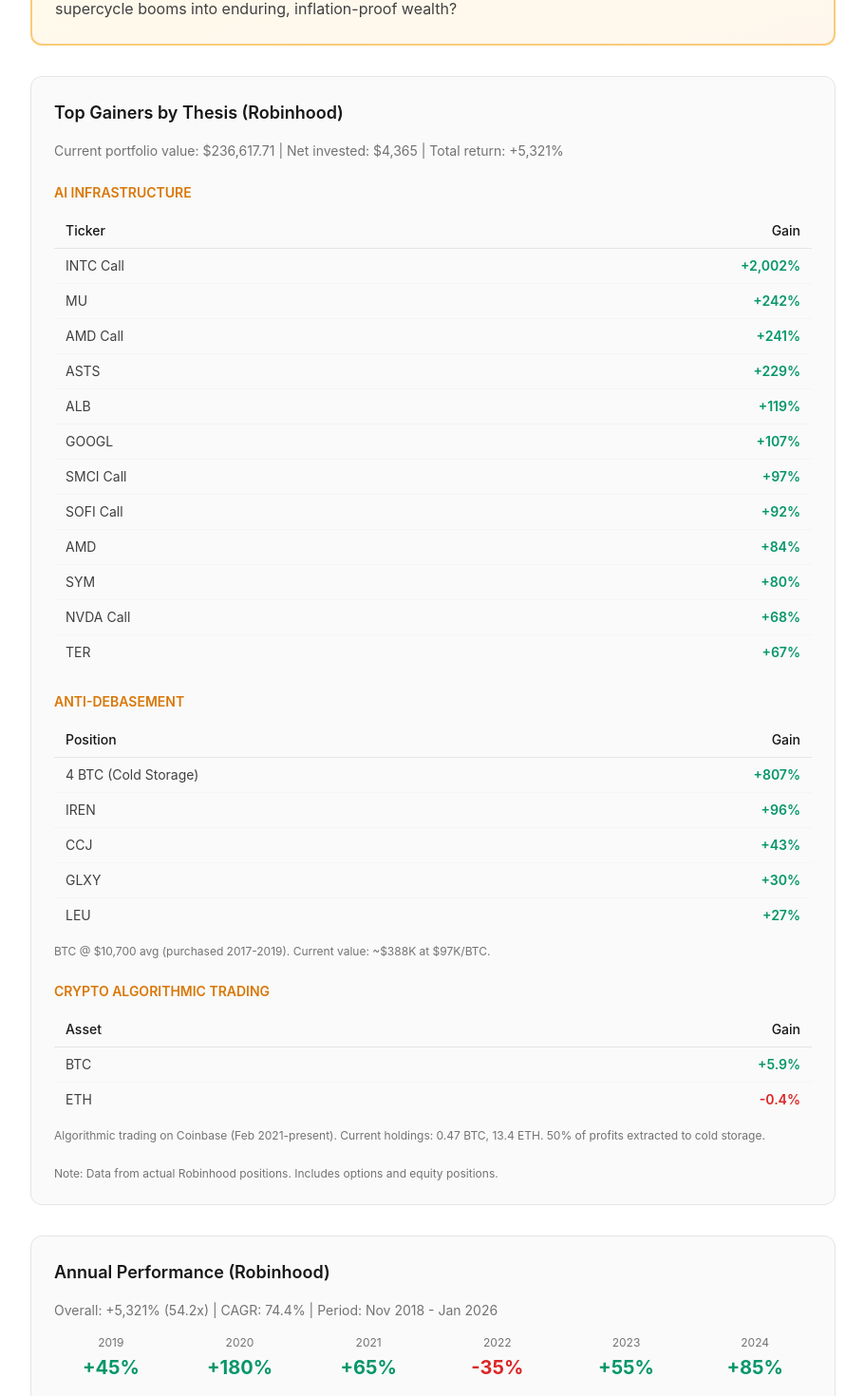
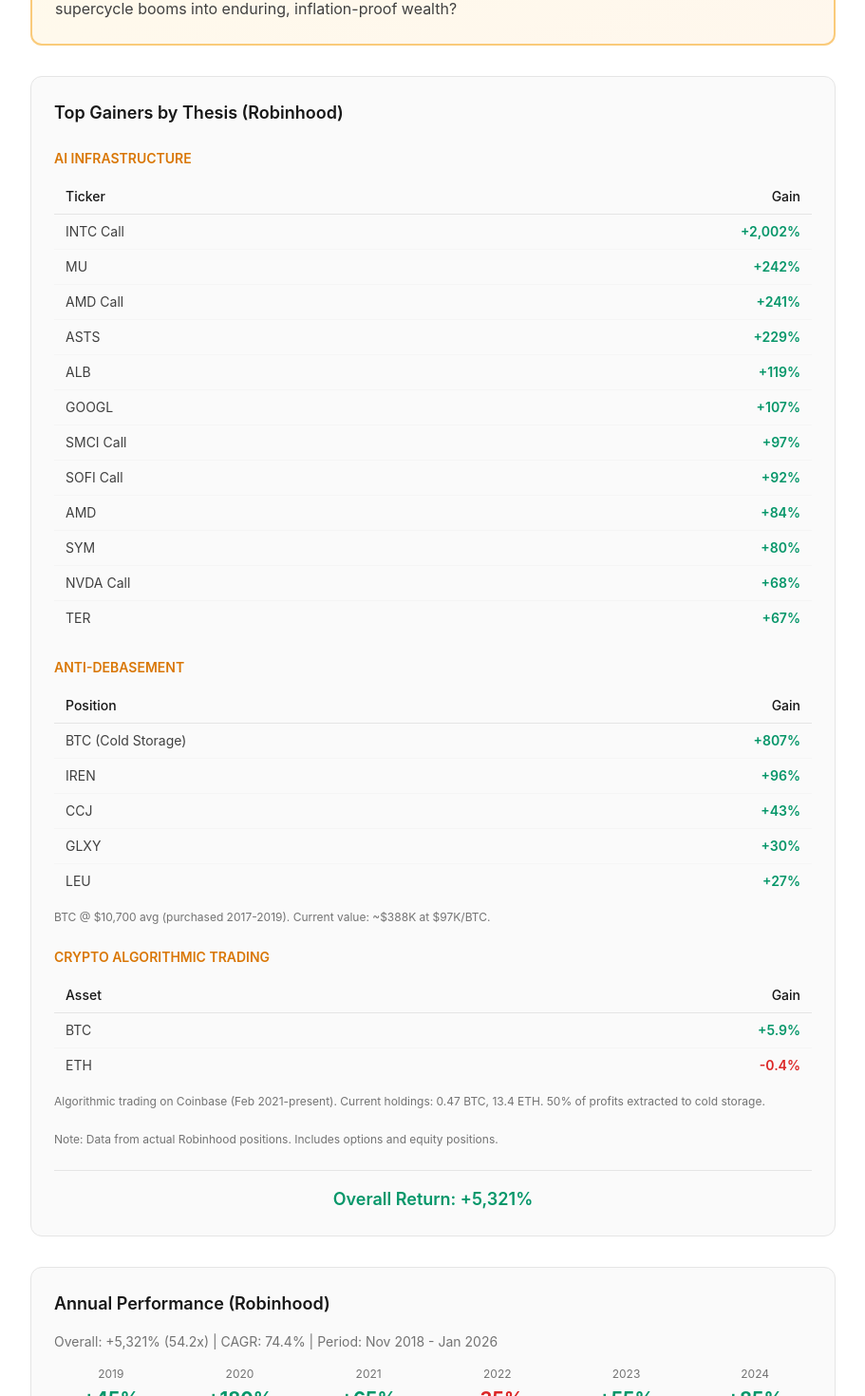
Before and after one commit to DogginitAN/andrewdavidnolan.com, a Next.js app: page /builder-mode in a window 1280 px wide. Shown: the part 1149-2619 px from the top of the page at 95% size, without its empty margins (184-1095 px from the left). Built offline with nearby package versions, Linux system fonts and the light colour scheme; a web font is replaced by a local one.

Commit message:
Remove portfolio values, simplify to just overall return. Change to BTC (Cold Storage) without quantity

```diff
--- a/app/builder-mode/page.tsx
+++ b/app/builder-mode/page.tsx
@@ -68,10 +68,7 @@
 
         {/* Holdings Table */}
         <div className="mt-8 p-6 rounded-xl bg-neutral-50 dark:bg-neutral-900 border border-neutral-200 dark:border-neutral-800">
-          <h3 className="text-lg font-semibold mb-4">Top Gainers by Thesis (Robinhood)</h3>
-          <p className="text-sm text-neutral-500 dark:text-neutral-400 mb-6">
-            Current portfolio value: $236,617.71 | Net invested: $4,365 | Total return: +5,321%
-          </p>
+          <h3 className="text-lg font-semibold mb-6">Top Gainers by Thesis (Robinhood)</h3>
 
           {/* AI Infrastructure Thesis */}
           <div className="mb-6">
@@ -151,7 +148,7 @@
                 </thead>
                 <tbody>
                   <tr className="border-b border-neutral-100 dark:border-neutral-900">
-                    <td className="py-2 px-3 text-neutral-700 dark:text-neutral-300">4 BTC (Cold Storage)</td>
+                    <td className="py-2 px-3 text-neutral-700 dark:text-neutral-300">BTC (Cold Storage)</td>
                     <td className="py-2 px-3 text-right text-emerald-600 dark:text-emerald-500 font-semibold">+807%</td>
                   </tr>
                   <tr className="border-b border-neutral-100 dark:border-neutral-900">
@@ -209,6 +206,12 @@
           <p className="text-xs text-neutral-500 dark:text-neutral-400 mt-6">
             Note: Data from actual Robinhood positions. Includes options and equity positions.
           </p>
+
+          <div className="mt-6 pt-4 border-t border-neutral-200 dark:border-neutral-800">
+            <p className="text-center text-lg font-semibold text-emerald-600 dark:text-emerald-500">
+              Overall Return: +5,321%
+            </p>
+          </div>
         </div>
 
         {/* Annual Performance */}
```
